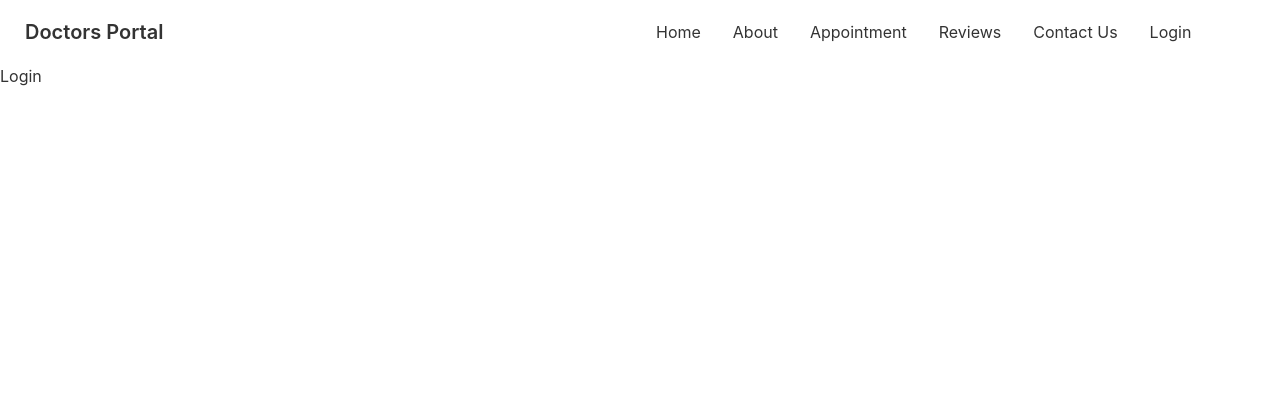
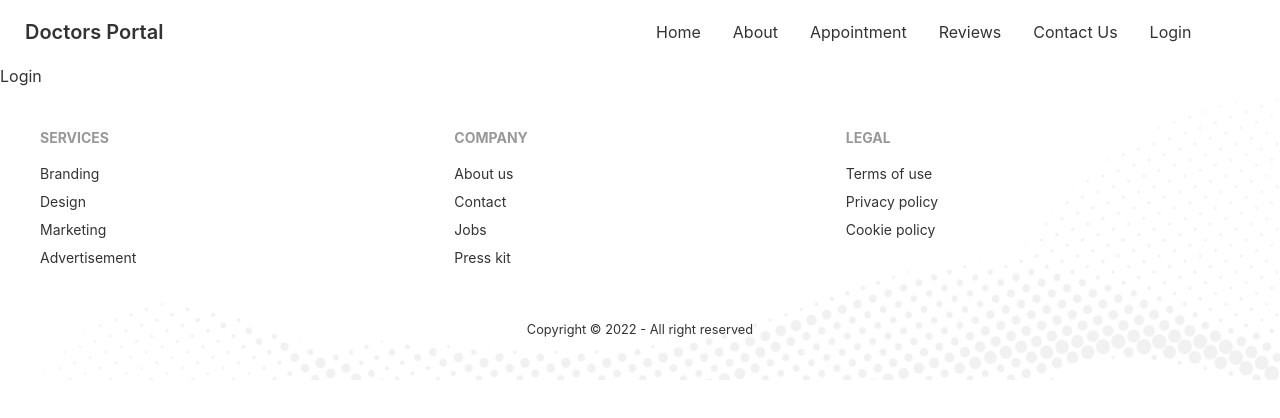
Before and after one commit to ariful892/doctors-portal-client-module71, a React (Create React App) app: page /login in a window 1280 px wide. Shown: the top 418 px of the page. Built offline with nearby package versions, Linux system fonts and the light colour scheme.

Commit message:
footer  section  added

```diff
--- a/src/App.js
+++ b/src/App.js
@@ -6,6 +6,7 @@
 import Home from './Pages/Home/Home';
 import Login from './Pages/Login';
 import Reviews from './Pages/Reviews';
+import Footer from './Pages/Shared/Footer';
 import Navbar from './Pages/Shared/Navbar';
 
 function App() {
@@ -21,6 +22,7 @@
         <Route path='/contact' element={<Contact></Contact>}></Route>
         <Route path='/login' element={<Login></Login>}></Route>
       </Routes>
+      <Footer></Footer>
     </div>
   );
 }
--- a/src/Pages/Home/Banner.js
+++ b/src/Pages/Home/Banner.js
@@ -5,12 +5,12 @@
 
 const Banner = () => {
     return (
-        <section style={{ background: `url(${bannerBg}) ` }} class="hero min-h-screen bg-img">
-            <div class="hero-content flex-col lg:flex-row-reverse">
-                <img src={banner} class="max-w-sm rounded-lg shadow-2xl" alt='' />
+        <section style={{ background: `url(${bannerBg}) ` }} className="hero min-h-screen bg-img">
+            <div className="hero-content flex-col lg:flex-row-reverse">
+                <img src={banner} className="max-w-sm rounded-lg shadow-2xl" alt='' />
                 <div>
-                    <h1 class="text-5xl font-bold">Your New Smile Starts Here!</h1>
-                    <p class="py-6">Provident cupiditate voluptatem et in. Quaerat fugiat ut assumenda excepturi exercitationem quasi. In deleniti eaque aut repudiandae et a id nisi.</p>
+                    <h1 className="text-5xl font-bold">Your New Smile Starts Here!</h1>
+                    <p className="py-6">Provident cupiditate voluptatem et in. Quaerat fugiat ut assumenda excepturi exercitationem quasi. In deleniti eaque aut repudiandae et a id nisi.</p>
                     <PrimaryButton>Get Started</PrimaryButton>
                 </div>
             </div>
--- a/src/Pages/Home/DentalCare.js
+++ b/src/Pages/Home/DentalCare.js
@@ -3,13 +3,13 @@
 
 const DentalCare = () => {
     return (
-        <div class="card lg:card-side bg-base-100 shadow-xl px-24 mt-20">
+        <div className="card lg:card-side bg-base-100 shadow-xl px-24 mt-20">
             <figure>
                 <img className='w-48 rounded-md' src={treatment} alt="Album" />
             </figure>
-            <div class="card-body">
-                <h2 class="card-title">Exceptional Dental Care, on Your Terms</h2>
-                <p >Click the button to listen on Spotiwhy app.<button class="btn btn-primary text-white w-32 mt-5 block">GET STARTED</button></p>
+            <div className="card-body">
+                <h2 className="card-title">Exceptional Dental Care, on Your Terms</h2>
+                <p >Click the button to listen on Spotiwhy app.<button className="btn btn-primary text-white w-32 mt-5 block">GET STARTED</button></p>
 
             </div>
         </div>
--- a/src/Pages/Home/Info.js
+++ b/src/Pages/Home/Info.js
@@ -11,9 +11,9 @@
 
     return (
         <section className='grid grid-cols-1 lg:grid-cols-3 gap-5 my-20'>
-            <InfoCard cardTitle="Opening Hours" img={clock} bgClass={bgPrimary}></InfoCard>
-            <InfoCard cardTitle="Our Locations" img={marker} bgClass={bgAccent}></InfoCard>
-            <InfoCard cardTitle="Contact Us" img={phone} bgClass={bgPrimary}></InfoCard>
+            <InfoCard cardTitle="Opening Hours" img={clock} bgclassName={bgPrimary}></InfoCard>
+            <InfoCard cardTitle="Our Locations" img={marker} bgclassName={bgAccent}></InfoCard>
+            <InfoCard cardTitle="Contact Us" img={phone} bgclassName={bgPrimary}></InfoCard>
         </section>
     );
 };
--- a/src/Pages/Home/InfoCard.js
+++ b/src/Pages/Home/InfoCard.js
@@ -2,12 +2,12 @@
 
 const InfoCard = ({ img, cardTitle, bgClass }) => {
     return (
-        <div class={`card lg:card-side bg-base-100 shadow-xl ${bgClass}`}>
+        <div className={`card lg:card-side bg-base-100 shadow-xl ${bgClass}`}>
             <figure className='pl-5'>
                 <img src={img} alt="Album" />
             </figure>
-            <div class="card-body text-white ">
-                <h2 class="card-title">{cardTitle}</h2>
+            <div className="card-body text-white ">
+                <h2 className="card-title">{cardTitle}</h2>
                 <p>Click the button to listen on Spotiwhy app.</p>
             </div>
         </div>
--- a/src/Pages/Home/PatientReview.js
+++ b/src/Pages/Home/PatientReview.js
@@ -7,8 +7,8 @@
         <div >
             <p><small>{comment}</small></p>
             <div className='flex items-center mt-5'>
-                <div class="avatar">
-                    <div class="w-16 rounded-full ring ring-primary ring-offset-base-100 ring-offset-2">
+                <div className="avatar">
+                    <div className="w-16 rounded-full ring ring-primary ring-offset-base-100 ring-offset-2">
                         <img src={img} alt="" />
                     </div>
                 </div>
--- a/src/Pages/Home/Service.js
+++ b/src/Pages/Home/Service.js
@@ -5,12 +5,12 @@
     const { name, img, description } = service;
 
     return (
-        <div class="card lg:max-w-lg bg-base-100 shadow-md">
-            <figure class="px-10 pt-10">
-                <img src={img} alt="Shoes" class="rounded-xl" />
+        <div className="card lg:max-w-lg bg-base-100 shadow-md">
+            <figure className="px-10 pt-10">
+                <img src={img} alt="Shoes" className="rounded-xl" />
             </figure>
-            <div class="card-body items-center text-center">
-                <h2 class="card-title">{name}</h2>
+            <div className="card-body items-center text-center">
+                <h2 className="card-title">{name}</h2>
                 <p>{description}</p>
             </div>
         </div>
--- a/src/Pages/Shared/Footer.js
+++ b/src/Pages/Shared/Footer.js
@@ -0,0 +1,39 @@
+import React from 'react';
+import footer from '../../assets/images/footer.png';
+
+const Footer = () => {
+    return (
+        <footer style={{
+            background: `url(${footer})`,
+            backgroundSize: 'cover'
+        }} className=" p-10 ">
+            <div className='footer'>
+                <div>
+                    <span className="footer-title">Services</span>
+                    <a className="link link-hover">Branding</a>
+                    <a className="link link-hover">Design</a>
+                    <a className="link link-hover">Marketing</a>
+                    <a className="link link-hover">Advertisement</a>
+                </div>
+                <div>
+                    <span className="footer-title">Company</span>
+                    <a className="link link-hover">About us</a>
+                    <a className="link link-hover">Contact</a>
+                    <a className="link link-hover">Jobs</a>
+                    <a className="link link-hover">Press kit</a>
+                </div>
+                <div>
+                    <span className="footer-title">Legal</span>
+                    <a className="link link-hover">Terms of use</a>
+                    <a className="link link-hover">Privacy policy</a>
+                    <a className="link link-hover">Cookie policy</a>
+                </div>
+            </div>
+            <div className='pt-12'>
+                <p className='text-center'><small>Copyright © {new Date().getFullYear()} - All right reserved</small></p>
+            </div>
+        </footer>
+    );
+};
+
+export default Footer;
--- a/src/Pages/Shared/Navbar.js
+++ b/src/Pages/Shared/Navbar.js
@@ -13,20 +13,20 @@
     </>
 
     return (
-        <div class="navbar bg-base-100">
-            <div class="navbar-start">
-                <div class="dropdown">
-                    <label tabindex="0" class="btn btn-ghost lg:hidden">
-                        <svg xmlns="http://www.w3.org/2000/svg" class="h-5 w-5" fill="none" viewBox="0 0 24 24" stroke="currentColor"><path stroke-linecap="round" stroke-linejoin="round" stroke-width="2" d="M4 6h16M4 12h8m-8 6h16" /></svg>
+        <div className="navbar bg-base-100">
+            <div className="navbar-start">
+                <div className="dropdown">
+                    <label tabIndex="0" className="btn btn-ghost lg:hidden">
+                        <svg xmlns="http://www.w3.org/2000/svg" className="h-5 w-5" fill="none" viewBox="0 0 24 24" stroke="currentColor"><path strokeLinecap="round" strokeLinejoin="round" strokeWidth="2" d="M4 6h16M4 12h8m-8 6h16" /></svg>
                     </label>
-                    <ul tabindex="0" class="menu menu-compact dropdown-content mt-3 p-2 shadow bg-base-100 rounded-box w-52">
+                    <ul tabIndex="0" className="menu menu-compact dropdown-content mt-3 p-2 shadow bg-base-100 rounded-box w-52">
                         {menuItems}
                     </ul>
                 </div>
-                <a class="btn btn-ghost normal-case text-xl">Doctors Portal</a>
+                <a className="btn btn-ghost normal-case text-xl">Doctors Portal</a>
             </div>
-            <div class="navbar-center hidden lg:flex">
-                <ul class="menu menu-horizontal p-0">
+            <div className="navbar-center hidden lg:flex">
+                <ul className="menu menu-horizontal p-0">
                     {menuItems}
                 </ul>
             </div>
--- a/src/Pages/Shared/PrimaryButton.js
+++ b/src/Pages/Shared/PrimaryButton.js
@@ -3,7 +3,7 @@
 const PrimaryButton = ({ children }) => {
     return (
         <div>
-            <button class="btn btn-primary uppercase text-white text-base font-bold bg-gradient-to-r from-secondary to-primary">{children}</button>
+            <button className="btn btn-primary uppercase text-white text-base font-bold bg-gradient-to-r from-secondary to-primary">{children}</button>
         </div>
     );
 };
```
